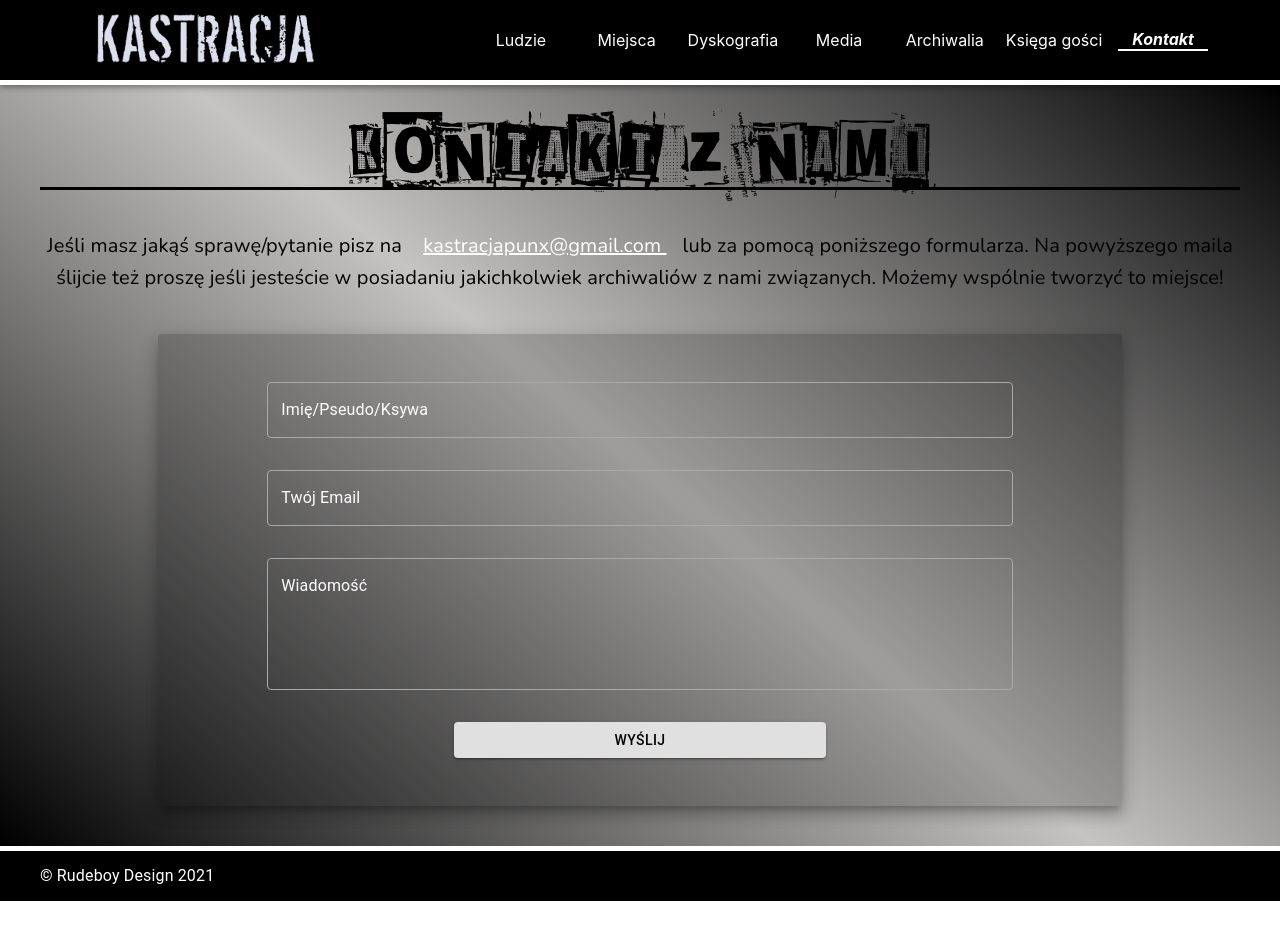
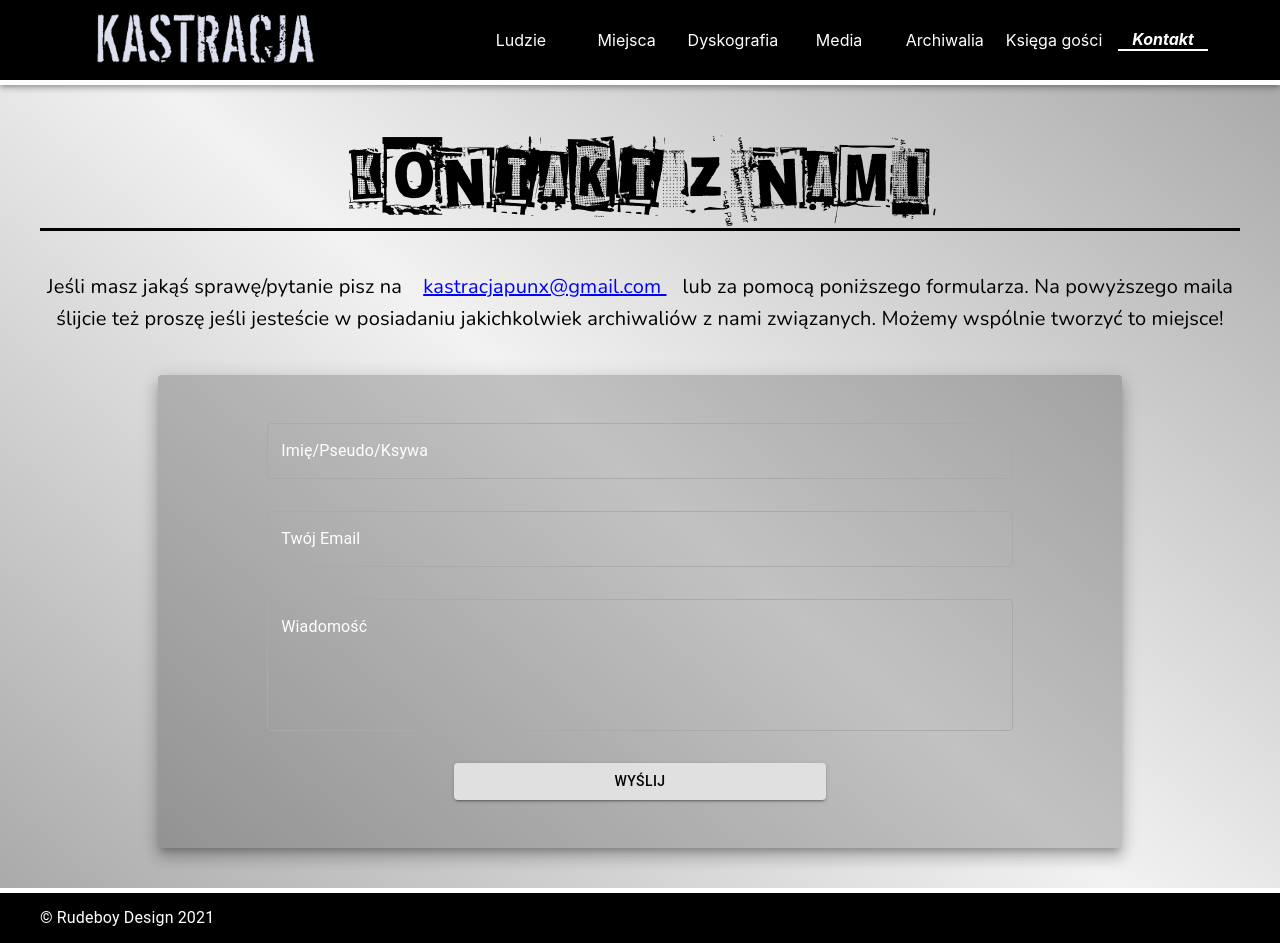
Before and after one commit to WarmuzWojtek/K-Band-Website, a React (Create React App) app: page /kontakt in a window 1280 px wide. Before the commit the page ends 901 px from the top, so only its background shows below. Built offline with nearby package versions, Linux system fonts and the light colour scheme.

Commit message:
Css refactor

```diff
--- a/src/Components/Archive/Archive.jsx
+++ b/src/Components/Archive/Archive.jsx
@@ -20,6 +20,7 @@ const useStyles = makeStyles((theme) => {
       },
     },
     title: {
+      lineHeight: '100px',
       fontFamily: 'Mustasurma',
       fontSize: '54px',
       width: '100%',
@@ -29,12 +30,19 @@ const useStyles = makeStyles((theme) => {
       color: 'black',
       '@media(max-width:460px)': {
         fontSize: '36px',
+        lineHeight: '72px',
       },
     },
+    desc: {
+      fontFamily: 'Nunito',
+      color: 'black',
+      marginBottom: theme.spacing(5),
+      textAlign: 'center',
+    },
     bcg: {
-      background: 'linear-gradient(40deg, #000000,#c6c4c3,#000000)',
+      background: 'linear-gradient(40deg, #aaaaaa,#f2f2f2,#aaaaaa)',
+      paddingTop: theme.spacing(1),
       marginTop: '10vh',
-      minHeight: '90vh',
     },
   }
 })
--- a/src/Components/Contact/Contact.jsx
+++ b/src/Components/Contact/Contact.jsx
@@ -21,6 +21,7 @@ const useStyles = makeStyles((theme) => {
 
     },
     title: {
+      lineHeight: '100px',
       fontFamily: 'Mustasurma',
       fontSize: '54px',
       width: '100%',
@@ -30,6 +31,7 @@ const useStyles = makeStyles((theme) => {
       color: 'black',
       '@media(max-width:460px)': {
         fontSize: '36px',
+        lineHeight: '72px',
       },
     },
     desc: {
@@ -38,14 +40,13 @@ const useStyles = makeStyles((theme) => {
       marginBottom: theme.spacing(5),
       textAlign: 'center',
     },
-
     bcg: {
-      background: 'linear-gradient(40deg, #000000,#c6c4c3,#000000)',
+      background: 'linear-gradient(40deg, #aaaaaa,#f2f2f2,#aaaaaa)',
+      paddingTop: theme.spacing(1),
       marginTop: '10vh',
-      minHeight: '90vh',
     },
     link: {
-      color: 'white',
+      color: 'blue',
       marginLeft: theme.spacing(2),
       marginRight: theme.spacing(2),
     }
--- a/src/Components/Discography/Discography.jsx
+++ b/src/Components/Discography/Discography.jsx
@@ -26,6 +26,7 @@ const useStyles = makeStyles((theme) => {
 
     },
     title: {
+      lineHeight: '100px',
       fontFamily: 'Mustasurma',
       fontSize: '54px',
       width: '100%',
@@ -35,17 +36,20 @@ const useStyles = makeStyles((theme) => {
       color: 'black',
       '@media(max-width:460px)': {
         fontSize: '36px',
+        lineHeight: '72px',
       },
     },
     desc: {
+      fontFamily: 'Nunito',
       color: 'black',
       marginBottom: theme.spacing(5),
       textAlign: 'center',
     },
     bcg: {
-      background: 'linear-gradient(40deg, #222222,#e6e4e3,#222222)',
+      background: 'linear-gradient(40deg, #aaaaaa,#f2f2f2,#aaaaaa)',
+      paddingTop: theme.spacing(1),
       marginTop: '10vh',
-    }
+    },
   }
 })
 
--- a/src/Components/GuestBook/GuestBook.jsx
+++ b/src/Components/GuestBook/GuestBook.jsx
@@ -21,6 +21,7 @@ const useStyles = makeStyles((theme) => {
 
     },
     title: {
+      lineHeight: '100px',
       fontFamily: 'Mustasurma',
       fontSize: '54px',
       width: '100%',
@@ -30,6 +31,7 @@ const useStyles = makeStyles((theme) => {
       color: 'black',
       '@media(max-width:460px)': {
         fontSize: '36px',
+        lineHeight: '72px',
       },
     },
     desc: {
@@ -39,9 +41,10 @@ const useStyles = makeStyles((theme) => {
       textAlign: 'center',
     },
     bcg: {
-      background: 'linear-gradient(40deg, #222222,#e6e4e3,#222222)',
+      background: 'linear-gradient(40deg, #aaaaaa,#f2f2f2,#aaaaaa)',
+      paddingTop: theme.spacing(1),
       marginTop: '10vh',
-    }
+    },
   }
 })
 
--- a/src/Components/Media/Media.jsx
+++ b/src/Components/Media/Media.jsx
@@ -20,6 +20,7 @@ const useStyles = makeStyles((theme) => {
 
     },
     title: {
+      lineHeight: '100px',
       fontFamily: 'Mustasurma',
       fontSize: '54px',
       width: '100%',
@@ -29,6 +30,7 @@ const useStyles = makeStyles((theme) => {
       color: 'black',
       '@media(max-width:460px)': {
         fontSize: '36px',
+        lineHeight: '72px',
       },
     },
     desc: {
@@ -38,7 +40,8 @@ const useStyles = makeStyles((theme) => {
       textAlign: 'center',
     },
     bcg: {
-      background: 'linear-gradient(40deg, #222222,#e6e4e3,#222222)',
+      background: 'linear-gradient(40deg, #aaaaaa,#f2f2f2,#aaaaaa)',
+      paddingTop: theme.spacing(1),
       marginTop: '10vh',
     },
     videoCard: {
--- a/src/Components/People/People.jsx
+++ b/src/Components/People/People.jsx
@@ -23,6 +23,7 @@ const useStyles = makeStyles((theme) => {
 
     },
     title: {
+      lineHeight: '100px',
       fontFamily: 'Mustasurma',
       fontSize: '54px',
       width: '100%',
@@ -32,6 +33,7 @@ const useStyles = makeStyles((theme) => {
       color: 'black',
       '@media(max-width:460px)': {
         fontSize: '36px',
+        lineHeight: '72px',
       },
     },
     desc: {
@@ -41,9 +43,9 @@ const useStyles = makeStyles((theme) => {
       textAlign: 'center',
     },
     bcg: {
-      background: 'linear-gradient(40deg, #444444,#e6e4e3,#444444)',
+      background: 'linear-gradient(40deg, #aaaaaa,#f2f2f2,#aaaaaa)',
+      paddingTop: theme.spacing(1),
       marginTop: '10vh',
-      paddingTop: theme.spacing(3),
     },
     image: {
       width: '100vw',
--- a/src/Components/Places/Places.jsx
+++ b/src/Components/Places/Places.jsx
@@ -21,6 +21,7 @@ const useStyles = makeStyles((theme) => {
 
     },
     title: {
+      lineHeight: '100px',
       fontFamily: 'Mustasurma',
       fontSize: '54px',
       width: '100%',
@@ -30,6 +31,7 @@ const useStyles = makeStyles((theme) => {
       color: 'black',
       '@media(max-width:460px)': {
         fontSize: '36px',
+        lineHeight: '72px',
       },
     },
     desc: {
@@ -39,7 +41,8 @@ const useStyles = makeStyles((theme) => {
       textAlign: 'center',
     },
     bcg: {
-      background: 'linear-gradient(40deg, #222222,#e6e4e3,#222222)',
+      background: 'linear-gradient(40deg, #aaaaaa,#f2f2f2,#aaaaaa)',
+      paddingTop: theme.spacing(1),
       marginTop: '10vh',
     },
     textPaper: {
--- a/src/Components/Welcome/Welcome.jsx
+++ b/src/Components/Welcome/Welcome.jsx
@@ -83,13 +83,10 @@ export default function Main() {
                 Na początek przede wszystkim:
               </Typography>
               <Typography variant='h4' className={classes.title}>
-                Witajcie Punki i Skiny!
+                Witajcie!
               </Typography>
               <Typography variant='h6' className={classes.content} color="textSecondary">
-                Przez około 20 lat działalności na scenie praktycznie nie istnieliśmy w sieci. Ostatecznie kilka lat po "śmierci" oddajemy Wam do poczytania/posłuchania/pooglądania to co po nas jeszcze gdzieś tam zostało, a co wg nas jest na tyle wartościowe, że można to bez większego przypału pokazać. Będzie tu trochę informacji, będzie trochę muzyki, a być może nawet jakieś miejsce do dyskusji, wspomnień , komentarzy. Bardzo nam miło, że tu trafiliście. Może nawet trochę wpisów na okołomuzyczne tematy... Miłego! PUNK`s NOT DEAD!
-              </Typography>
-              <Typography variant="h6" component="p">
-                ZAPRASZAMY!
+                Przez około 20 lat działalności na scenie praktycznie nie istnieliśmy w sieci. Ostatecznie kilka lat po "śmierci" oddajemy Wam do poczytania/posłuchania/pooglądania to co po nas jeszcze gdzieś tam zostało, a co wg nas jest na tyle wartościowe, że można to bez większego przypału pokazać. Będzie tu trochę informacji, będzie trochę muzyki, a być może nawet jakieś miejsce do dyskusji, wspomnień , komentarzy. Może nawet trochę wpisów na okołomuzyczne tematy... Póki co tylko ja tutaj piszę (Rudy) więc jest to mój subiektywny punkt widzenia na to co się u nas działo, ale niewykluczone, że to się kiedyś zmieni. Pozdro. R.
               </Typography>
             </CardContent>
           </Card>
--- a/src/Constants/Recordings.js
+++ b/src/Constants/Recordings.js
@@ -340,7 +340,7 @@ export const tapes = [
     {title:'20. Trinkers - Nasze orły',
       link:''},
     {title:'21. Kastracja - Musisz walczyć',
-      link:''},
+      link:'/audio/MUMDM2/21.mp3'},
     {title:'22. Skambomambo - Ska made in polska',
       link:''},
     ]
@@ -413,7 +413,7 @@ export const tapes = [
     {title:'9. Komando Bimber–	W Pętli Czasu',
       link:''},
     {title:'10. Kastracja–	Pamiętaj O Przyjaźni',
-      link:''},
+      link:'/audio/MUMDM3/10.mp3'},
     {title:'11. Prawy Prosty–	Honor I Duma',
       link:''},
     {title:'12. The Gits–	Sasza Boy',
@@ -445,4 +445,4 @@ export const tapes = [
 
 ]
 
-export const recordings ='Chyba każdy kto tworzy jakieś dźwięki ma ochotę ich posłuchać w domowym zaciszu, czy wogóle utrwalić i móc odtworzyć w dowolnym momencie. Nas też to zawsze bardzo jarało i staraliśmy się wykorzystywać każdą okazję do tego by coś nagrać. Do tego kilka z tych rzeczy udało się pokazać szerszej publice dzięki oficjalnym wydawnictwom. Poniżej znajdziecie chyba wszystko co zostało przez nas zarejestrowane. Póki co do odsłuchu będzie zawsze kilka utworów. Jeśli strona kiedyś wyląduje na jakimś porządnym hostingu do docelowo będzie oczywiście wszystko!'
+export const recordings ='Chyba każdy kto tworzy jakieś dźwięki ma ochotę ich posłuchać w domowym zaciszu, czy wogóle utrwalić i móc odtworzyć w dowolnym momencie. Nas też to zawsze bardzo cieszyło i staraliśmy się wykorzystywać każdą okazję do tego by coś nagrać. Do tego kilka z tych rzeczy udało się pokazać szerszej publice dzięki oficjalnym wydawnictwom. Poniżej znajdziecie chyba wszystko co zostało przez nas zarejestrowane. Póki co do odsłuchu będzie zawsze kilka utworów. Jeśli strona kiedyś wyląduje na jakimś porządnym hostingu do docelowo będzie oczywiście wszystko!'
```
Also changed, not shown: 2 other files (tests, documents, lock files or other folders).
